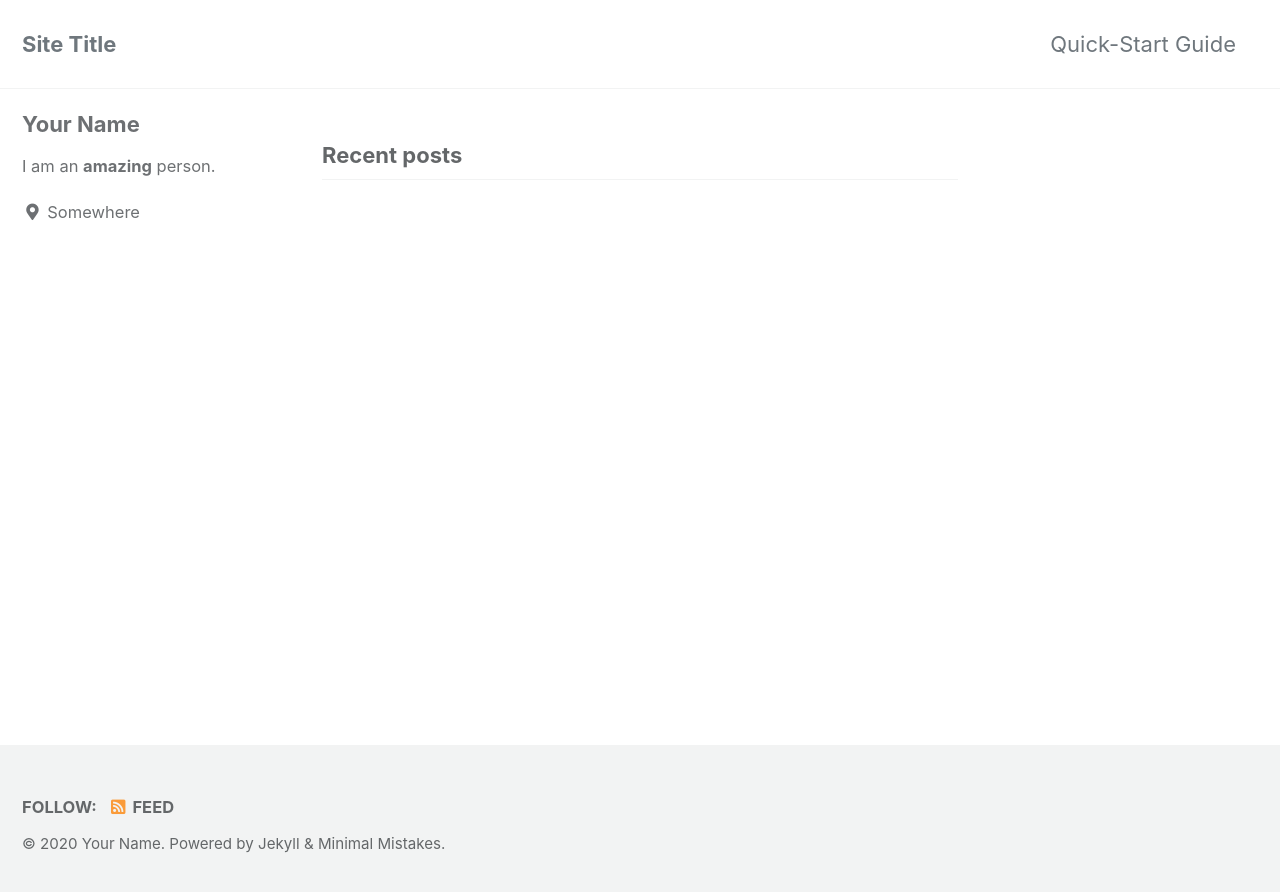
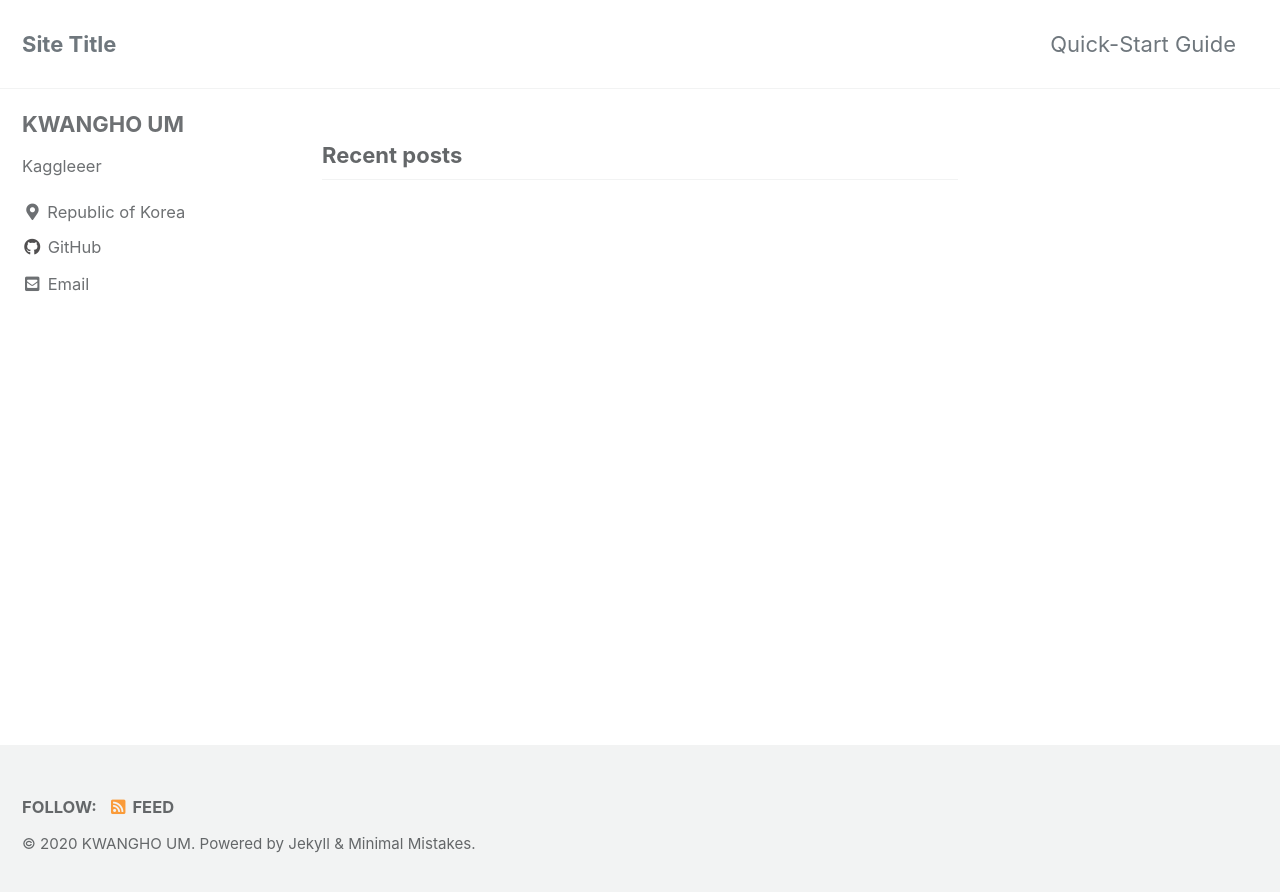
Before and after one commit to kwanghoum/kwanghoum.github.com, a Jekyll site: the page built from index.html, in a window 1280 px wide. Shown: the top 892 px of the page. Built offline with Jekyll 4.4.1, drawn with Linux system fonts in a browser that asks for light colours; cached includes are drawn as plain includes; the list of posts is cut into pages by our own code.

Commit message:
Update _config.yml

```diff
--- a/_config.yml
+++ b/_config.yml
@@ -19,10 +19,10 @@ locale                   : "en-US"
 title                    : "Site Title"
 title_separator          : "-"
 subtitle                 : # site tagline that appears below site title in masthead
-name                     : "Your Name"
-description              : "An amazing website."
-url                      : # the base hostname & protocol for your site e.g. "https://mmistakes.github.io"
-baseurl                  : # the subpath of your site, e.g. "/blog"
+name                     : "KWANGHO UM"
+description              : "Kaggleeer"
+url                      : "https://kwanghoum.github.io" # the base hostname & protocol for your site e.g. "https://mmistakes.github.io"
+baseurl                  : "" # the subpath of your site, e.g. "/blog"
 repository               : # GitHub username/repo-name e.g. "mmistakes/minimal-mistakes"
 teaser                   : # path of fallback teaser image, e.g. "/assets/images/500x300.png"
 logo                     : # path of logo image to display in the masthead, e.g. "/assets/images/88x88.png"
@@ -93,11 +93,11 @@ analytics:
 
 # Site Author
 author:
-  name             : "Your Name"
+  name             : "KWANGHO UM"
   avatar           : # path of avatar image, e.g. "/assets/images/bio-photo.jpg"
-  bio              : "I am an **amazing** person."
-  location         : "Somewhere"
-  email            :
+  bio              : "Kaggleeer"
+  location         : "Republic of Korea"
+  email            : "kwanghoum@gmail.com"
   links:
     - label: "Email"
       icon: "fas fa-fw fa-envelope-square"
@@ -113,7 +113,7 @@ author:
       # url: "https://facebook.com/"
     - label: "GitHub"
       icon: "fab fa-fw fa-github"
-      # url: "https://github.com/"
+      url: "https://github.com/kwanghoum"
     - label: "Instagram"
       icon: "fab fa-fw fa-instagram"
       # url: "https://instagram.com/"
```
